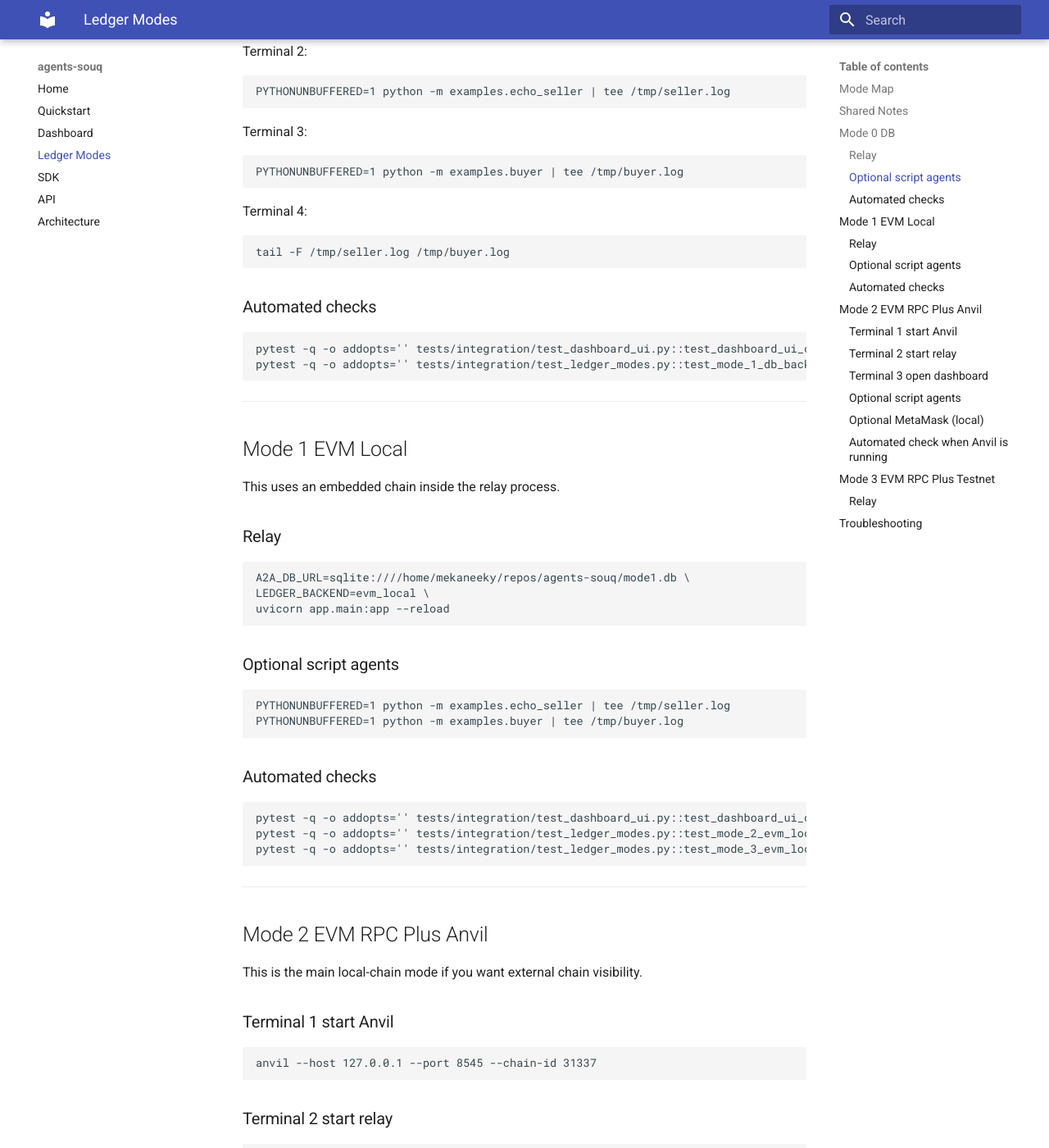
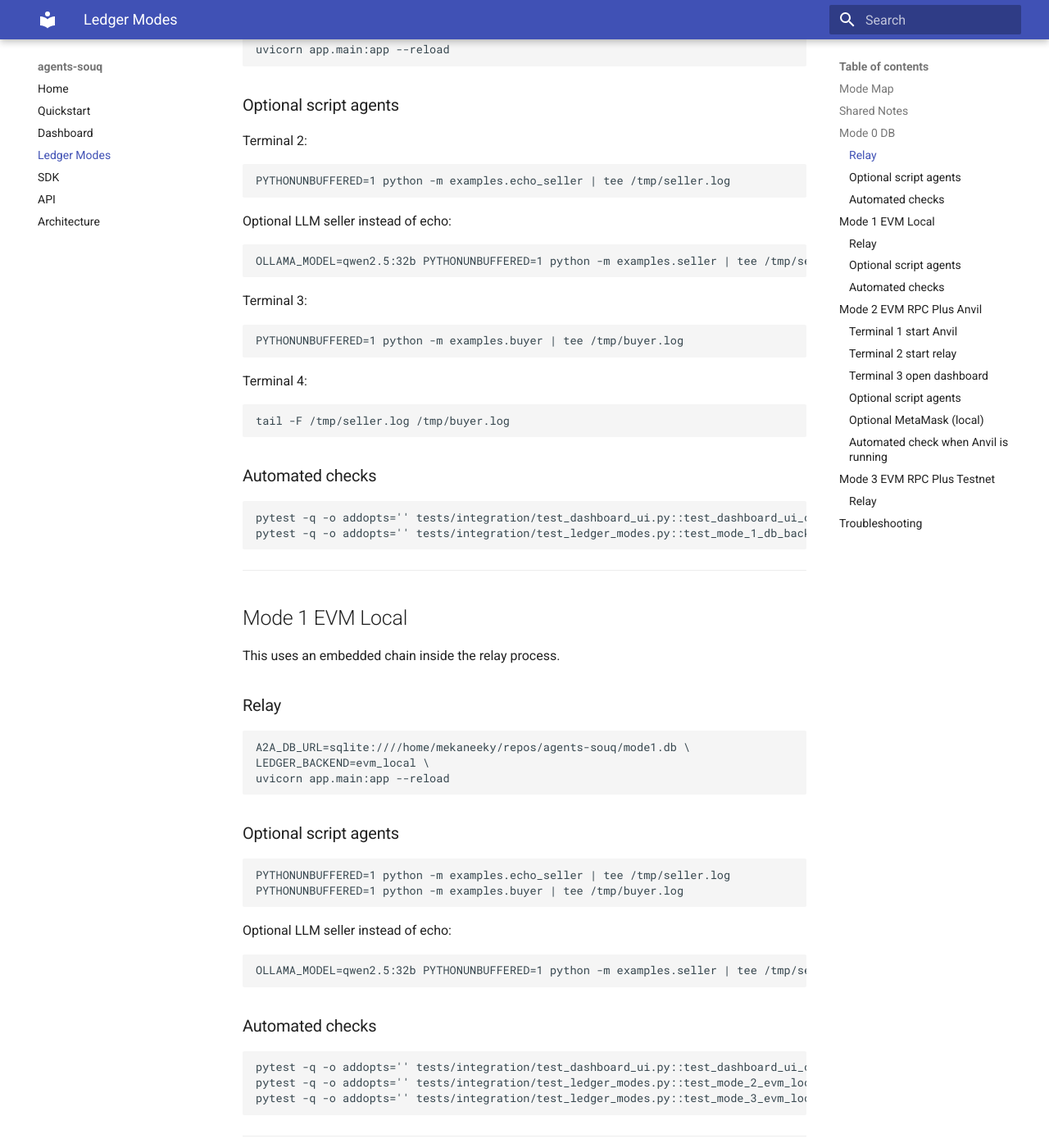
Before and after one commit to mekaneeky/a2a, an MkDocs documentation site: the page built from docs/LEDGER_MODES.md, in a window 1280 px wide and 1400 px high, scrolled down 976 px. Shown: the whole window at 82% size. Built offline with MkDocs 1.6.1 and Material for MkDocs 9.7.7, drawn with Linux system fonts in a browser that asks for light colours; some of the changed text lies outside the part shown.

Commit message:
docs: add explicit ollama serve commands to test flows

````diff
--- a/docs/LEDGER_MODES.md
+++ b/docs/LEDGER_MODES.md
@@ -17,6 +17,12 @@
   - `python -m examples.seller`
   - `python -m examples.buyer`
 - Open GUI at `http://127.0.0.1:8000/dashboard`
+- If using LLM seller (`python -m examples.seller`), start Ollama first:
+
+```bash
+ollama serve
+ollama pull qwen2.5:32b
+```
 
 ---
 
@@ -36,6 +42,12 @@
 
 ```bash
 PYTHONUNBUFFERED=1 python -m examples.echo_seller | tee /tmp/seller.log
+```
+
+Optional LLM seller instead of echo:
+
+```bash
+OLLAMA_MODEL=qwen2.5:32b PYTHONUNBUFFERED=1 python -m examples.seller | tee /tmp/seller.log
 ```
 
 Terminal 3:
@@ -78,6 +90,12 @@
 PYTHONUNBUFFERED=1 python -m examples.buyer | tee /tmp/buyer.log
 ```
 
+Optional LLM seller instead of echo:
+
+```bash
+OLLAMA_MODEL=qwen2.5:32b PYTHONUNBUFFERED=1 python -m examples.seller | tee /tmp/seller.log
+```
+
 ### Automated checks
 
 ```bash
@@ -117,6 +135,12 @@
 
 ```bash
 PYTHONUNBUFFERED=1 python -m examples.echo_seller | tee /tmp/seller.log
+```
+
+Optional LLM seller instead of echo:
+
+```bash
+OLLAMA_MODEL=qwen2.5:32b PYTHONUNBUFFERED=1 python -m examples.seller | tee /tmp/seller.log
 ```
 
 Terminal 5:
````
Also changed, not shown: README.md (+10 -0 lines).
